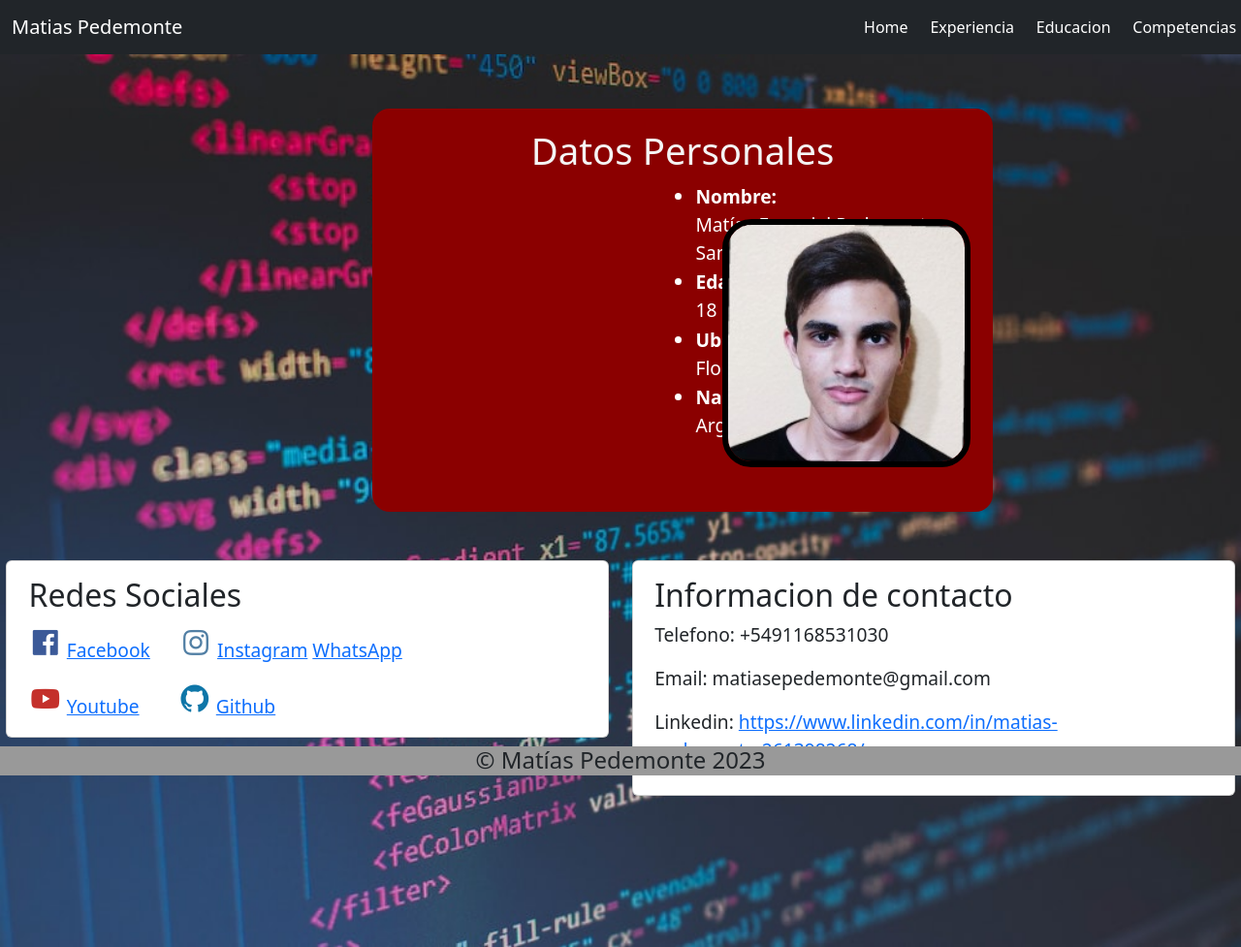
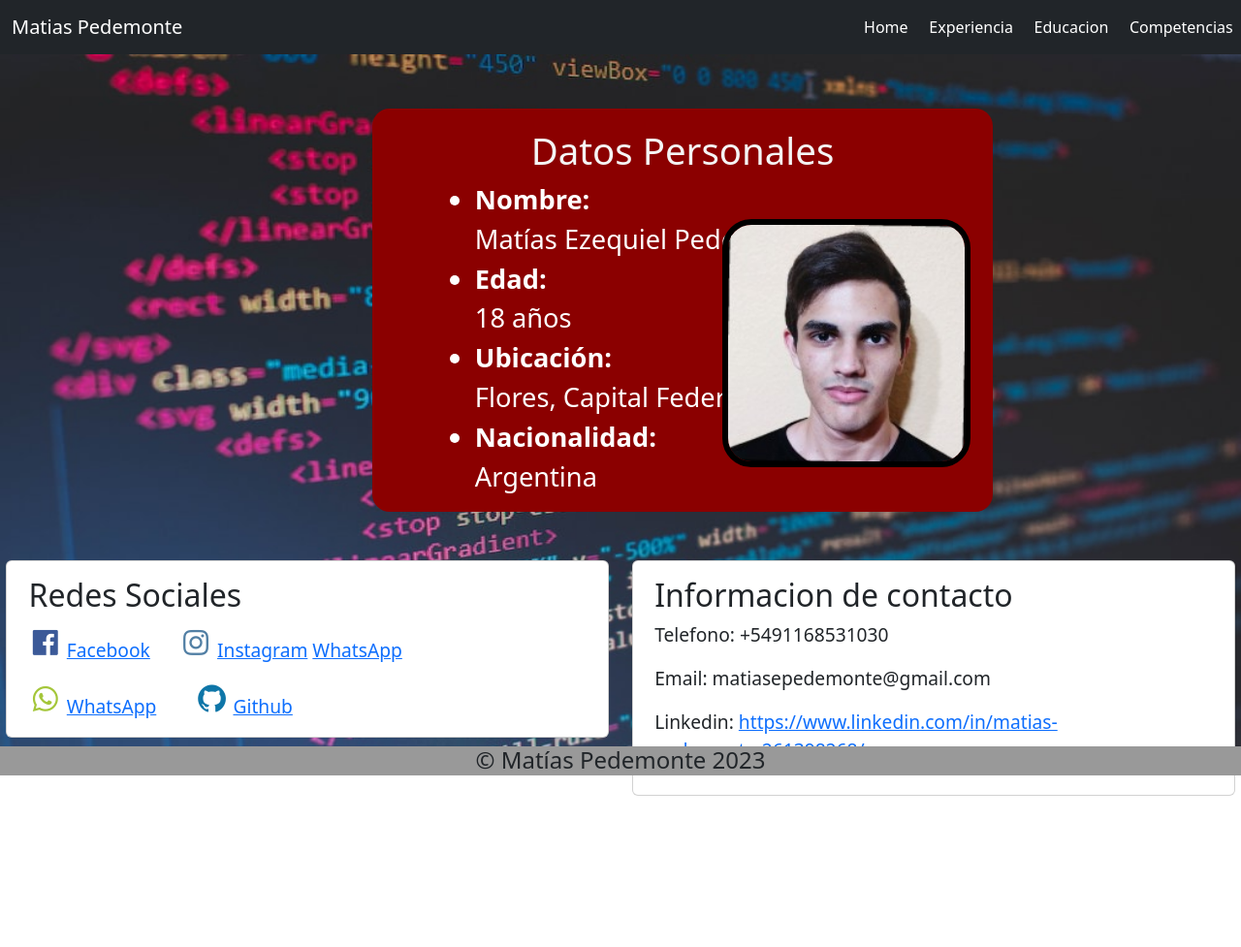
Before and after one commit to catafrulo/Desarrollo-Web, a plain HTML site: page datos_Personales.html in a window 1280 px wide. Shown: the whole page at 97% size. After the commit the page ends 800 px from the top, so only its background shows below. Drawn offline with nearby package versions, Linux system fonts and the light colour scheme.

Commit message:
gran actualizacion

```diff
--- a/datos_Personales.html
+++ b/datos_Personales.html
@@ -39,7 +39,7 @@
     </div>
     <img class="background-img" href="background-img" src="sources/background.jpeg" alt="background-img">
     <div class="bloque">
-        <h1 class="pd">Datos Personales</h1>
+      <h1 class="pd">Datos Personales</h1>
         <div class="datos">
           <ul class="ul">
             <li>
@@ -75,9 +75,9 @@
                             <a href="https://www.facebook.com/matias.pedemonte.5" target="_blank"><i class='bx bxl-facebook-square'></i>Facebook</a>
 
                             <a href="" target="_blank"><i class='bx bxl-instagram'></i>Instagram</a>
-                            <a href="https://wa.link/728ik0" target="_blank">WhatsApp</a>
+                            <a href="https://wa.link/728ik0" target="_blank"><i class= ></i>WhatsApp</a>
                             <br>
-                            <a href="https://www.youtube.com/@CristoConUnaLoli/about" target="_blank"><i class='bx bxl-youtube'></i>Youtube</a>
+                            <a href="https://wa.link/728ik0" target="_blank"><i class='bx bxl-whatsapp'></i>WhatsApp</a>
 
                             <a href="https://github.com/catafrulo" target="_blank"><i class='bx bxl-github'></i>Github</a>
                         </div>
--- a/styles/diseño2.css
+++ b/styles/diseño2.css
@@ -35,7 +35,7 @@
     top: 14%;
     justify-items: center;
     flex-direction: column;
-    text-align: justify
+    text-align: justify;
     border: 4px;
     border-radius: 18px;
     background-color:darkred;
@@ -90,8 +90,8 @@ ul{
     padding-left: 25px;
 }
 
-.bxl-youtube{
-    color: #c4302b;
+.bxl-whatsapp{
+    color: #A4c639;
 }
 
 
@@ -118,25 +118,19 @@ ul{
 
 .background-img{
     justify-content: center;
-    height: 921px;
     width: 100%;
+    height: 91vh;
 
-}
-
-li{
-    padding: 0.3%;
 
 }
 
 .ul{
     display: flex;
     flex-direction: column;
-    position:absolute;
+    position:relative;
     color: white;
     padding: 0px;
-    padding-top: 8px;
-    top: 16.4%;
-    font-size:1.5dvw;
+    font-size: 170%;
 
 }
 
@@ -146,3 +140,10 @@ li{
     align-items: center;
     padding-left: 25px;
 }
+
+
+  @media only screen and (min-device-width: 412px) and (max-device-width: 1400px) and (-webkit-min-device-pixel-ratio: 2) {
+    body {
+      line-height: 1.4;
+    }
+  }
```
